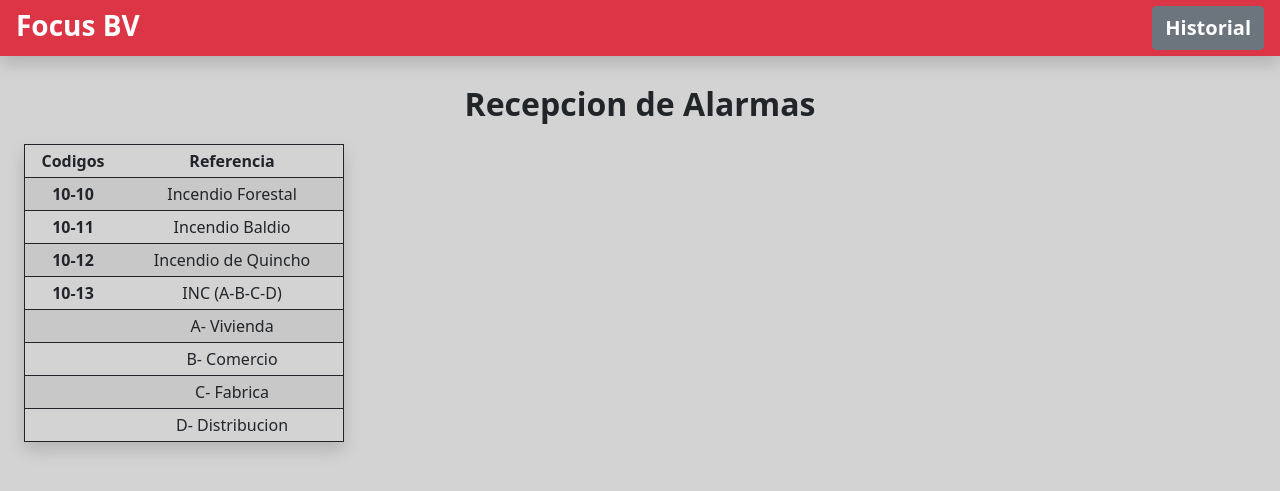
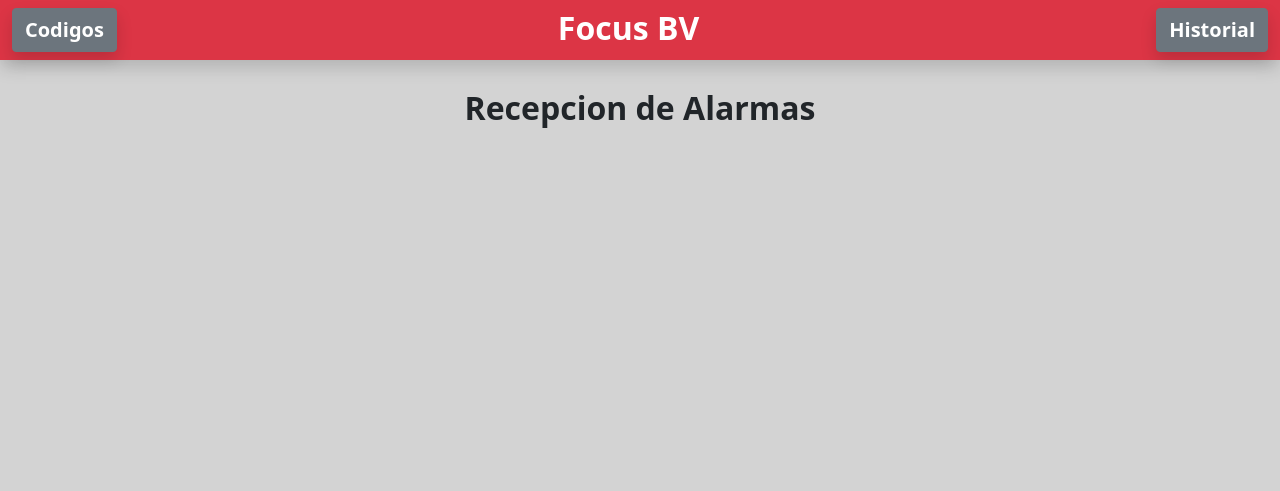
Before and after one commit to GibertSalva/RepoBurbuja2, a Django app: page / in a window 1280 px wide. Shown: the top 491 px of the page. Run offline with Django 3.2, Linux system fonts and the light colour scheme; parts of the project's set-up code (start-up, migrations or seed data) failed here and were passed over.

Commit message:
Adicion de Codigos (FRONTEND)

```diff
--- a/FocusBV/templates/home.html
+++ b/FocusBV/templates/home.html
@@ -5,48 +5,5 @@
 
 <p class="text-center fw-bold fs-2 align-top ">Recepcion de Alarmas</p>
 
-<table class="table table-sm w-25 text-center table-striped shadow table-responsive mx-4 border border-dark border-1">
-  <thead>
-    <tr>
-      <th scope="col">Codigos</th>
-      <th scope="col">Referencia</th>
-    </tr>
-  </thead>
-  <tbody>
-    <tr>
-      <th scope="row">10-10</th>
-      <td>Incendio Forestal</td>
-    </tr>
-    <tr>
-      <th scope="row">10-11</th>
-      <td>Incendio Baldio</td>
-    </tr>
-    <tr>
-      <th scope="row">10-12</th>
-      <td>Incendio de Quincho</td>
-    </tr>
-    <tr>
-      <th scope="row">10-13</th>
-      <td>INC (A-B-C-D)</td>
-    </tr>
-    <tr>
-      <th scope="row"></th>
-      <td>A- Vivienda</td>
-    </tr>
-    <tr>
-      <th scope="row"></th>
-      <td>B- Comercio</td>
-    </tr>
-    <tr>
-      <th scope="row"></th>
-      <td>C- Fabrica</td>
-    </tr>
-    <tr>
-      <th scope="row"></th>
-      <td>D- Distribucion</td>
-    </tr>
-
-  </tbody>
-</table>
 
 {% endblock %}
--- a/FocusBV/templates/navbar.html
+++ b/FocusBV/templates/navbar.html
@@ -3,10 +3,92 @@
 <nav class="navbar navbar-dark p-1 bg-danger  shadow " >
 
   <div class="container-fluid ">
-    <span class="navbar-brand mb-1 h1 text-white fs-3 fw-bold" >Focus BV</span>
-  <form class="d-flex justify-content-center">
-      <button class="btn btn-secondary fs-5 fw-bold" type="submit">Historial</button>
+  </div>
+
+
+
+<button class=" mx-2 fs-5  fw-bold btn btn-secondary shadow" type="button" data-bs-toggle="offcanvas" data-bs-target="#offcanvasExample" aria-controls="offcanvasExample">
+  Codigos
+</button>
+
+<div class="offcanvas offcanvas-start" tabindex="-1" id="offcanvasExample" aria-labelledby="offcanvasExampleLabel">
+  <div class="offcanvas-header">
+    <h5 class="offcanvas-title" id="offcanvasExampleLabel"> Codigos </h5>
+    <button type="button" class="btn-close text-reset" data-bs-dismiss="offcanvas" aria-label="Close"></button>
+  </div>
+  <div class="offcanvas-body">
+    <div>
+      <table class=" table table-sm w-75 text-center table-striped shadow table-responsive  fs-8 mx-4 border border-dark border-1">
+  <thead>
+    <tr>
+      <th scope="col">Codigos</th>
+      <th scope="col">Referencia</th>
+    </tr>
+  </thead>
+  <tbody>
+    <tr>
+      <th scope="row">10-10</th>
+      <td>Incendio Forestal</td>
+    </tr>
+    <tr>
+      <th scope="row">10-11</th>
+      <td>Incendio Baldio</td>
+    </tr>
+    <tr>
+      <th scope="row">10-12</th>
+      <td>Incendio de Quincho</td>
+    </tr>
+    <tr>
+      <th scope="row">10-13</th>
+      <td>INC (A-B-C-D)</td>
+    </tr>
+    <tr>
+      <th scope="row"></th>
+      <td>A- Vivienda</td>
+    </tr>
+    <tr>
+      <th scope="row"></th>
+      <td>B- Comercio</td>
+    </tr>
+    <tr>
+      <th scope="row"></th>
+      <td>C- Fabrica</td>
+    </tr>
+    <tr>
+      <th scope="row"></th>
+      <td>D- Distribucion</td>
+    </tr>
+    <tr>
+      <th scope="row">10-14</th>
+      <td>INC (A-B-C-D)</td>
+    </tr>
+    <tr>
+      <th scope="row"></th>
+      <td>A- Automovil</td>
+    </tr>
+    <tr>
+      <th scope="row"></th>
+      <td>B- Omnibus</td>
+    </tr>
+    <tr>
+      <th scope="row"></th>
+      <td>C- Camion</td>
+    </tr>
+    <tr>
+      <th scope="row"></th>
+      <td>D- Motocicleta</td>
+    </tr>
+  </tbody>
+</table>
+    </div>
+  </div>
+</div>
+
+<span class="navbar-brand mb-1 h1 text-white fs-2 fw-bold " >Focus BV</span>
+
+<form class="d-flex justify-content-end">
+      <button class="mx-2 btn btn-secondary fs-5 fw-bold shadow" type="submit">Historial</button>
     </form>
-  </div>
+
 </nav>
 <br>
```
